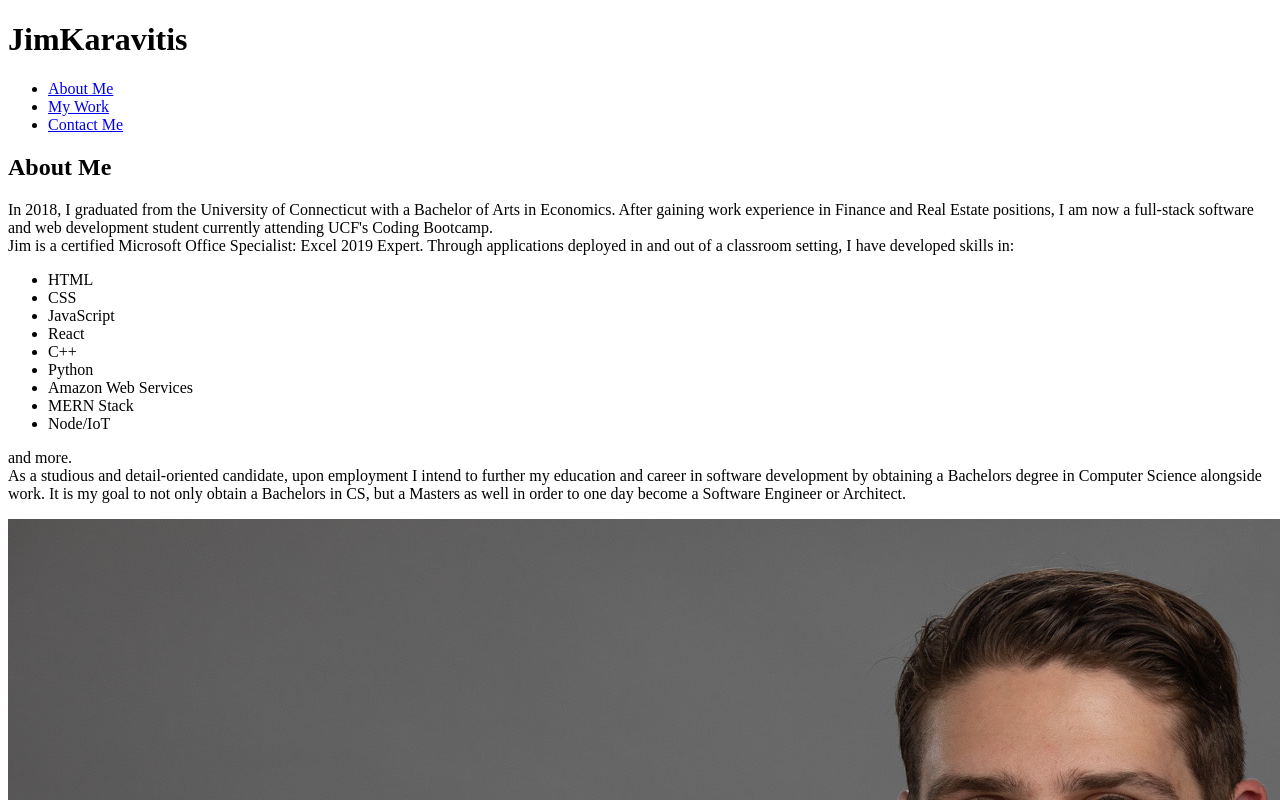
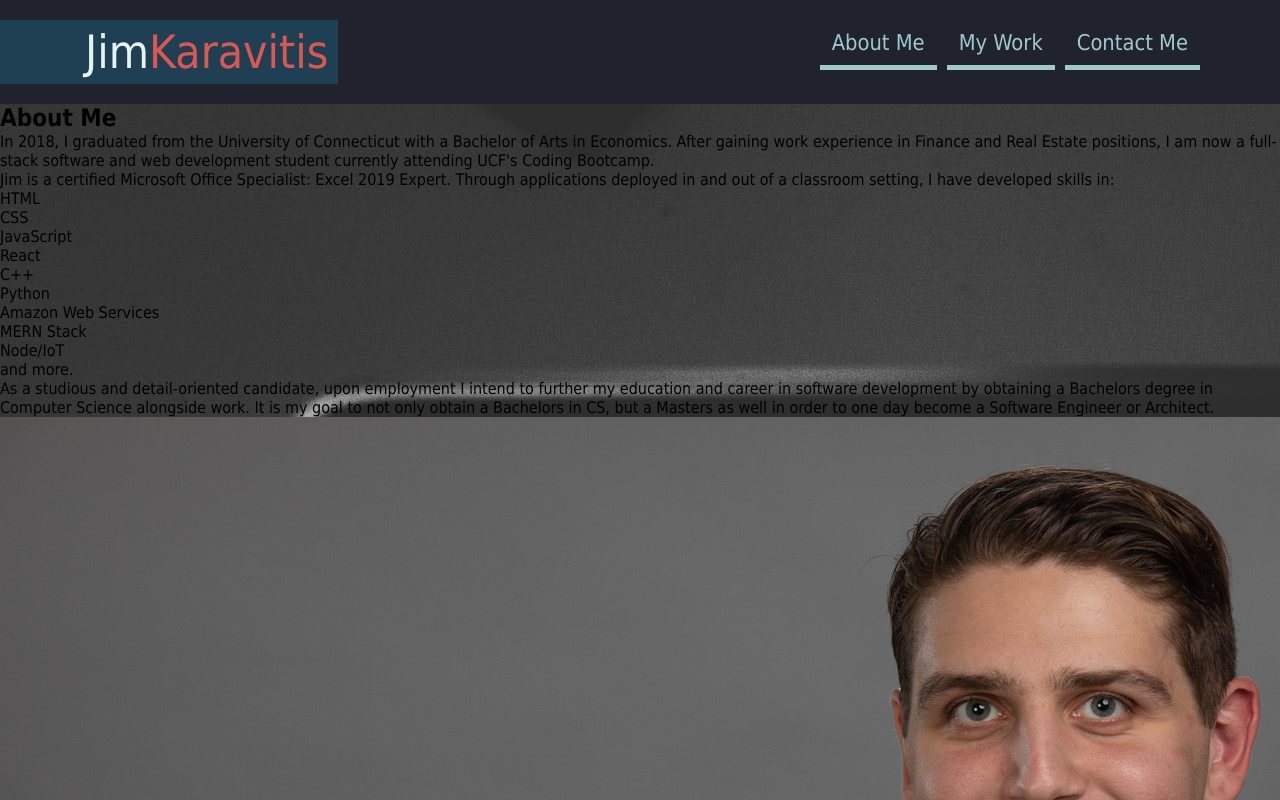
Before and after one commit to JK1956/JimK-WorkPortfolio, a plain HTML site: page index.html in a window 1280 px wide. Shown: the top 800 px of the page. Drawn offline with Linux system fonts and the light colour scheme.

Commit message:
header/footer complete

```diff
--- a/assets/style.css
+++ b/assets/style.css
@@ -1,13 +1,88 @@
 /* CSS Styling for Jim K Work Portfolio Application */
+
+/* Styling for all pages */
+
+* {
+    box-sizing: border-box;
+    margin: 0%;
+    padding: 0%;
+}
 
 /* Styling for semantic elements */
 
+a {
+    color: rgb(160, 201, 202);
+    text-decoration: none;
+}
+
 body {
-    background-color: rgb(rgb(186, 221, 209), green, blue);
+    color: rgb(rgb(231, 243, 243), green, blue);
+    font-family: Tahoma;
+}
+
+header {
+    padding: 20px 75px 20px 0;
+    display: flex;
+    background: rgba(30, 33, 44, 0.99);
+    justify-content: space-between;
+    flex-wrap: wrap;
+    position: -webkit-sticky;
+    position: sticky;
+    top: 0%;
+}
+
+header h1 {
+    font-size: 46px;
+    font-weight: lighter;
+    color:rgb(219, 87, 83);
+    padding-left: 75px;
+}
+
+header h1 span {
+    color:rgb(231, 243, 243)
+}
+
+header nav ul {
+    display: flex;
+    flex-wrap: wrap;
+    justify-content: space-between;
+    align-items: center;
+    list-style: none;
+}
+
+header nav ul li {
+    padding: 10px 12px;
+    margin: 0px 5px;
+    font-weight: normal;
+    font-size: 1.7vw;
+    border-bottom: solid 5px;
+    border-color: rgb(160, 201, 202);
+}
+
+footer {
+    display: flex;
+    justify-content: left;
+    flex-wrap: wrap;
+    background:rgba(30, 33, 44, 0.99);
+    width: 100%;
+    padding: 40px 35px;
+}
+
+footer h2 {
+    color:rgb(231, 243, 243);
+    font-weight: lighter;
 }
 
 /* Styling for class elements */
+.hero {
+    background-image: url("./images/hero-img.jpg");
+}
 
 
 
 /* Styling for ID elements */
+
+#name {
+    background-color: rgba(32, 67, 87, 0.9);
+    padding: 5px 10px;
+}
--- a/index.html
+++ b/index.html
@@ -17,7 +17,10 @@
     <!-- navigation -->
     <header>
 
-        <h1 href="/"><span id="jim">Jim</span>Karavitis</h1>
+        <div id="name">
+            <h1 href="/"><span>Jim</span>Karavitis</h1>
+        </div>
+
         <nav class="navigation">
             <ul>
                 <li>
```
Also changed, not shown: assets/images/hero-img.jpg (added), 1 other file.
